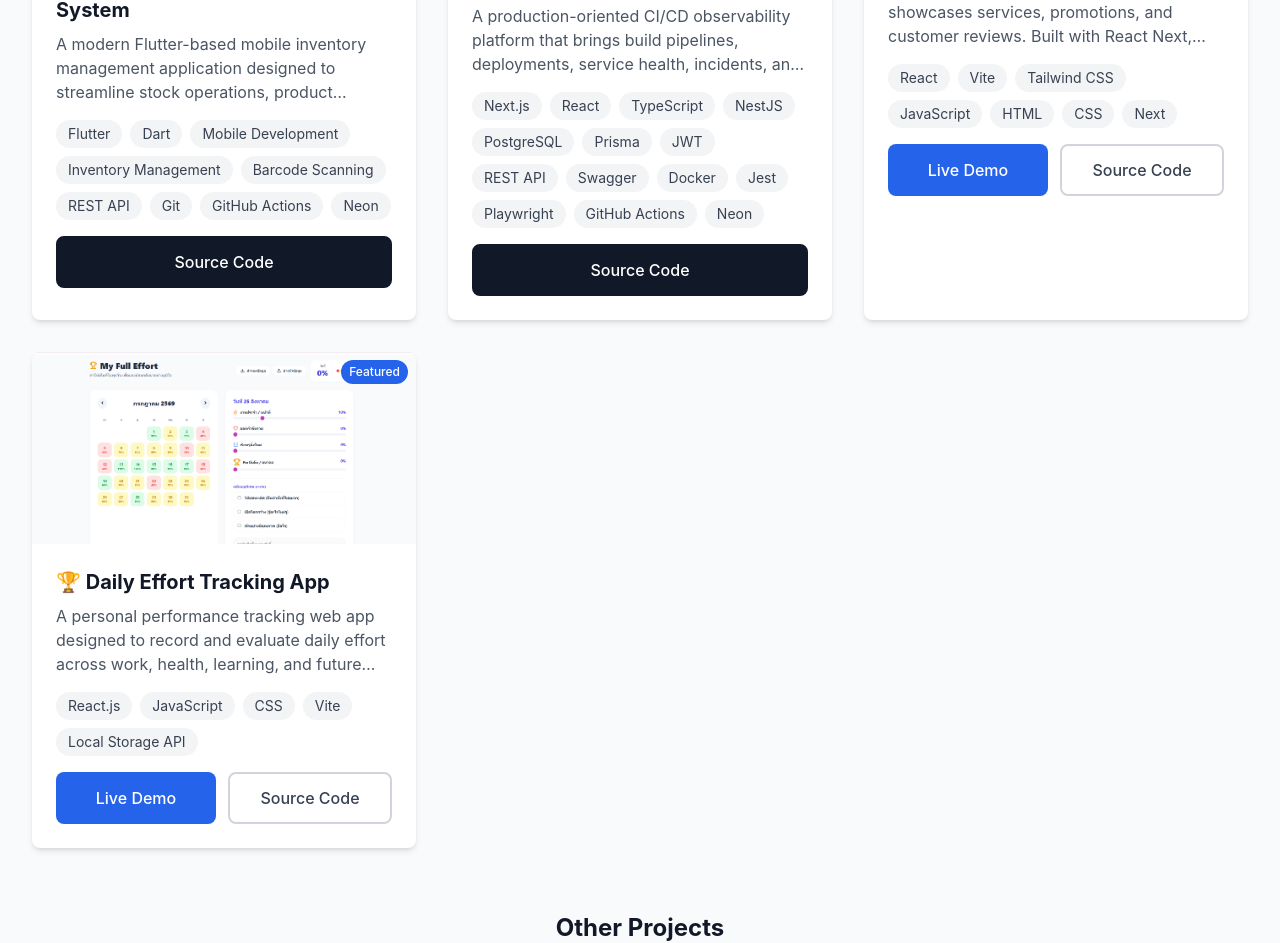
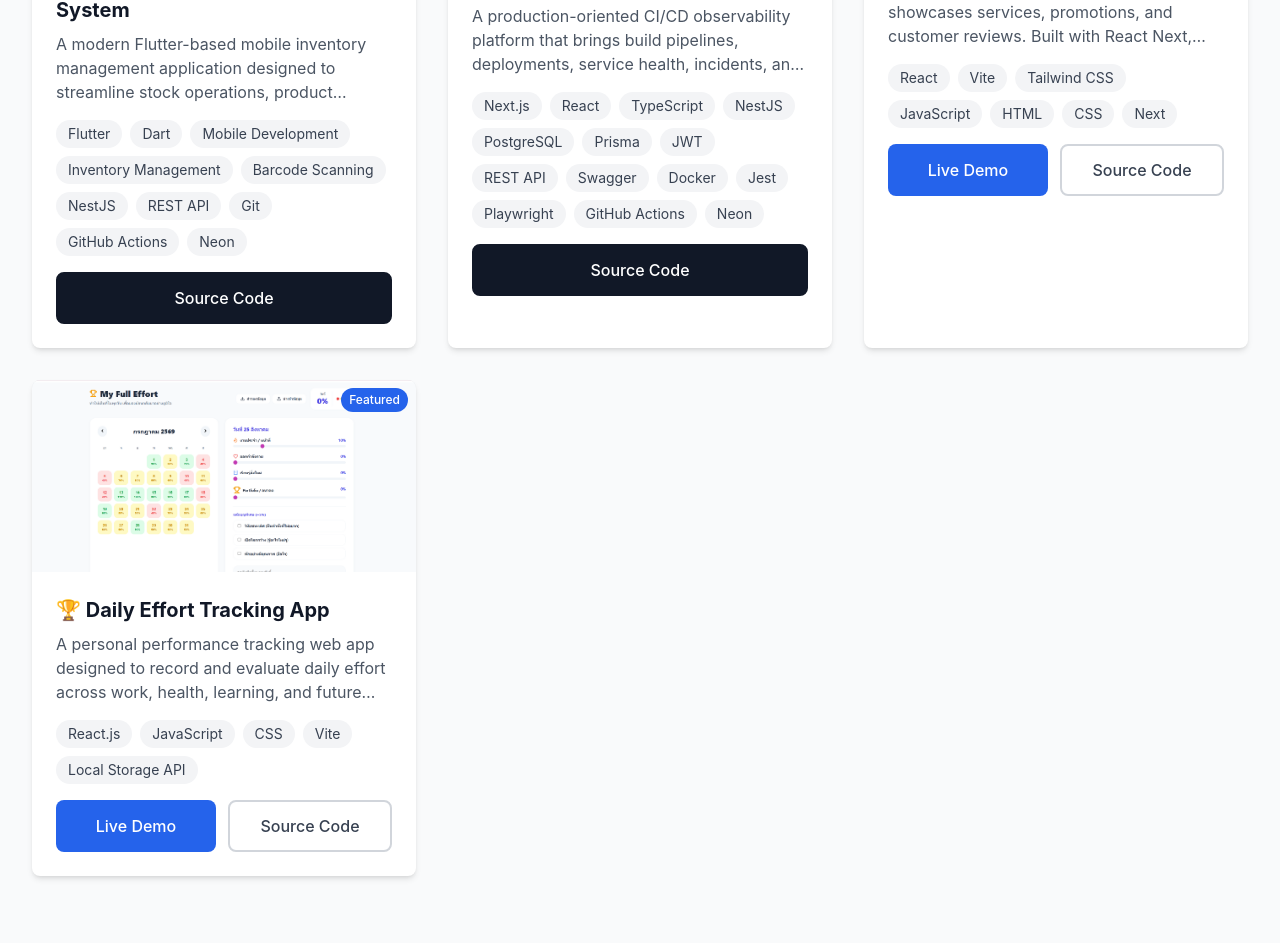
Before and after one commit to Foam-01/Portfolio, a React (Vite) app: page / in a window 1280 px wide. Shown: the part 8076-9019 px from the top of the page. Built offline with nearby package versions, Linux system fonts and the light colour scheme.

Commit message:
feat: add "NestJS" to the projects list

```diff
--- a/src/data/projects.ts
+++ b/src/data/projects.ts
@@ -161,6 +161,7 @@ export const projects: Project[] = [
     "Mobile Development",
     "Inventory Management",
     "Barcode Scanning",
+    "NestJS",
     "REST API",
     "Git",
     "GitHub Actions",
```
